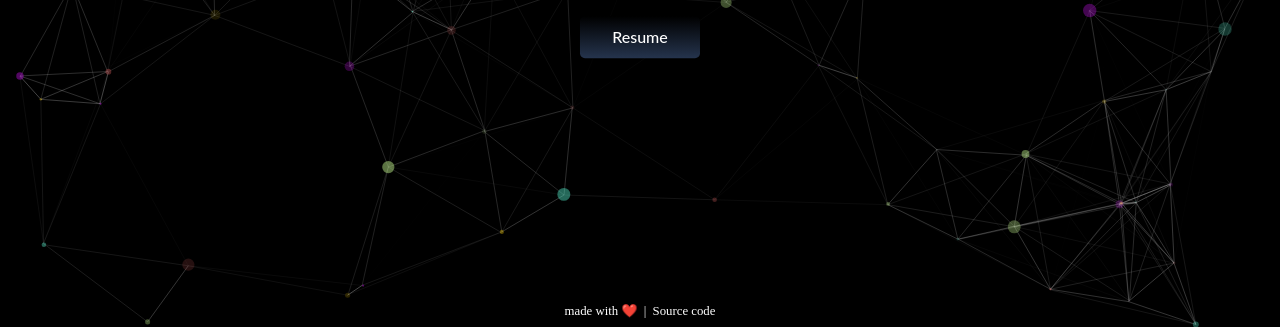
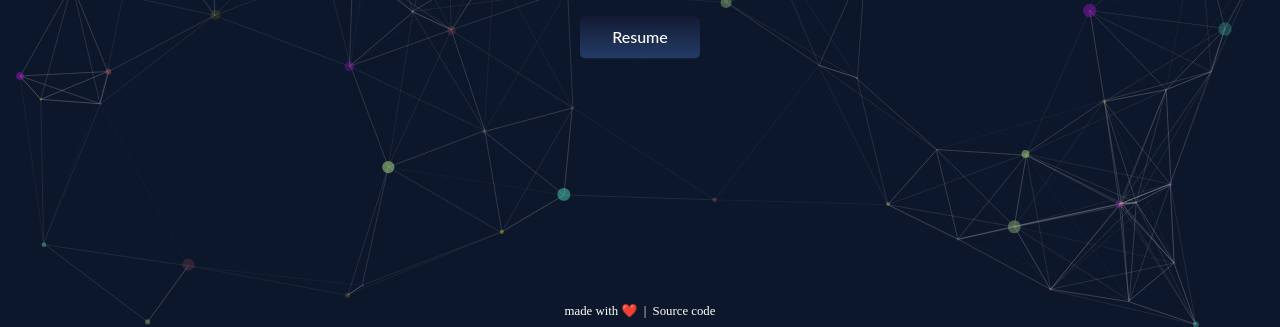
Before and after one commit to Aryan-Srivastava/AryanSrivastavaPortfolio, a plain HTML site: page public/index.html in a window 1280 px wide. Shown: the part 473-800 px from the top of the page. Drawn offline with nearby package versions, Linux system fonts and the light colour scheme.

Commit message:
refactored code and updated background and resume button

```diff
--- a/public/App.js
+++ b/public/App.js
@@ -102,6 +102,18 @@ particlesJS("particles-js", {
 	retina_detect: true,
 });
 
+// typing animation
+var typed = new Typed("#typed", {
+	stringsElement: "#typed-strings",
+	smartBackspace: true,
+	loop: true,
+	cursor: false,
+	typeSpeed: 80,
+	backSpeed: 70,
+	loopCount: Infinity,
+	showCursor: false,
+});
+
 // cursor
 
 const cursor = document.querySelector(".cursor");
--- a/public/index.html
+++ b/public/index.html
@@ -51,20 +51,6 @@
 
 			<a class="Resume" type="button" aria-label="Resume" target="_blank" href='https://tinyurl.com/2p9y83x4'> Resume </a>
 		</main>
-
-		<script>
-			var typed = new Typed("#typed", {
-				stringsElement: "#typed-strings",
-				smartBackspace: true,
-				loop: true,
-				cursor: false,
-				typeSpeed: 80,
-				backSpeed: 70,
-				loopCount: Infinity,
-				showCursor: false,
-			});
-		</script>
-
 		<script src="https://unpkg.com/aos@2.3.1/dist/aos.js"></script>
 		<script src="App.js"></script>
 		<!---------------------------------------------------------------->
--- a/public/style.css
+++ b/public/style.css
@@ -126,17 +126,43 @@ main {
 	background: transparent;
 	transition: all 0.3s ease;
 	grid-row: 4;
+	border: none;
+	text-decoration: none;
+	background: linear-gradient(
+		0deg,
+		rgb(35, 60, 102) 0%,
+		rgb(19, 26, 52) 100%
+	);
+	position: relative;
 }
 
-.Resume {
-	border: none;
-	text-decoration: none;
-	background: linear-gradient(0deg, rgb(37, 52, 77) 0%, rgb(0, 0, 0) 100%);
-}
 .Resume:hover {
 	color: #7fffd4;
 	background: transparent;
 	box-shadow: none;
+}
+.Resume:before,
+.Resume:after {
+	content: "";
+	position: absolute;
+	top: 0;
+	right: 0;
+	height: 2px;
+	width: 0;
+	background: #52e8ff;
+	box-shadow: -1px -1px 5px 0px #fff;
+	transition: 400ms ease all;
+}
+.Resume:after {
+	right: inherit;
+	top: inherit;
+	left: 0;
+	bottom: 0;
+}
+.Resume:hover:before,
+.Resume:hover:after {
+	width: 100%;
+	transition: 800ms ease all;
 }
 
 /* Cursor */
@@ -204,7 +230,7 @@ main {
 	position: fixed;
 	width: 100%;
 	height: 100%;
-	background-color: #000;
+	background-color: rgb(13, 23, 43);
 	background-repeat: no-repeat;
 	background-size: cover;
 	background-position: 50% 50%;
```
